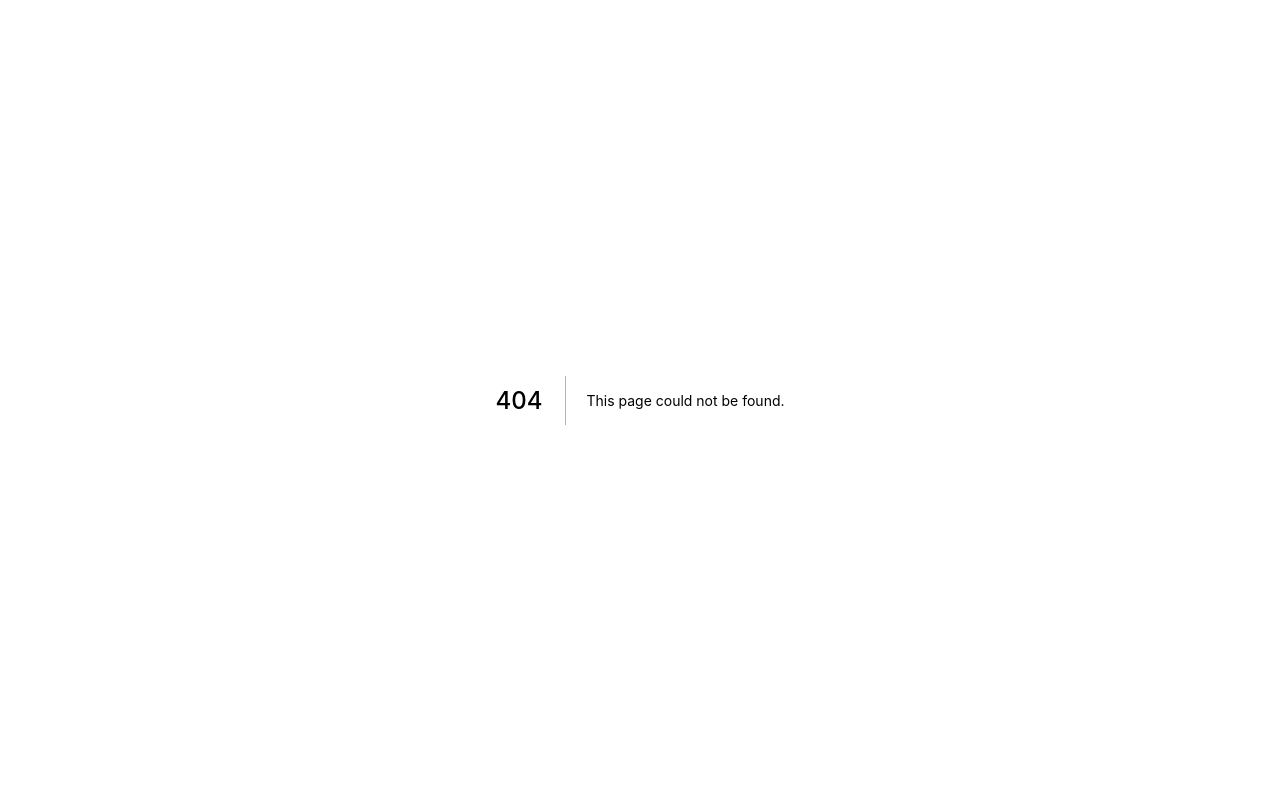
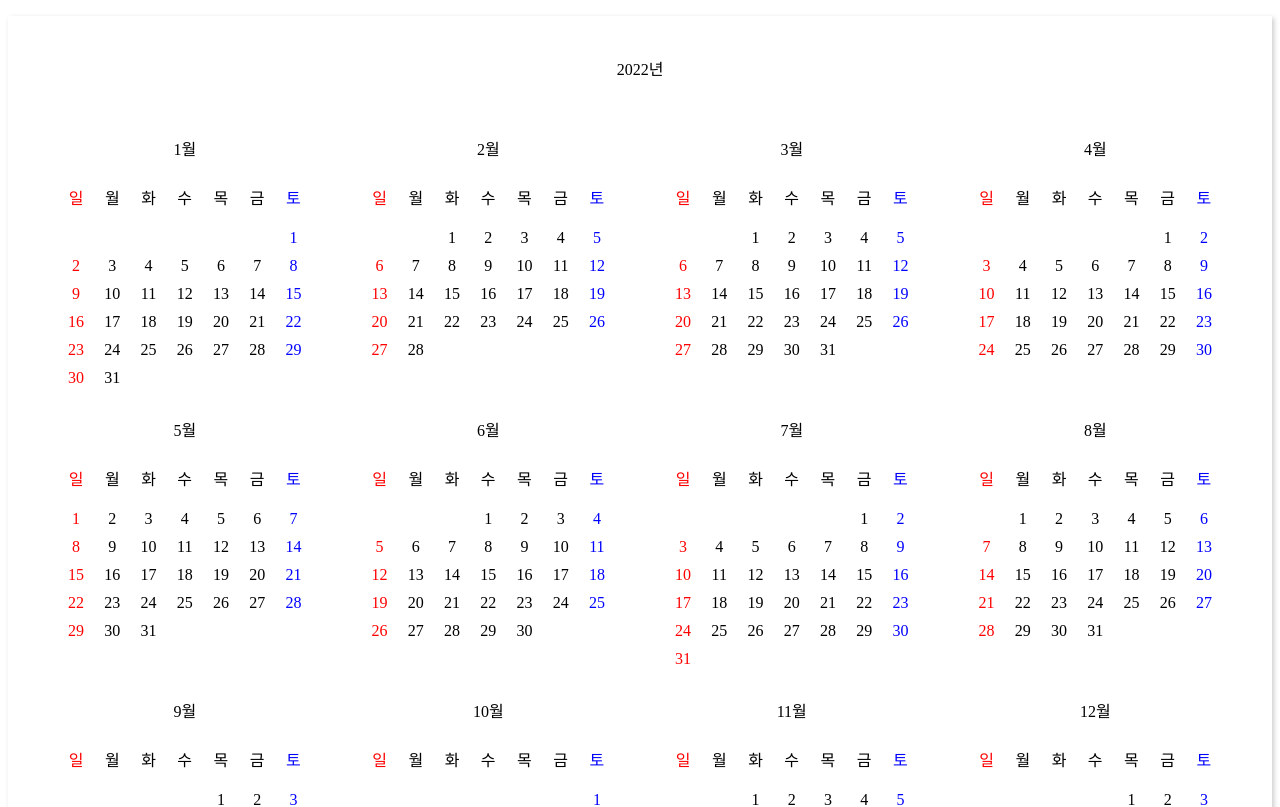
Before and after one commit to ryuheeyoung/next-ts-diary, a Next.js app: page /calendar in a window 1280 px wide. Before the commit this address had no page. Shown: the top 807 px of the page. Built offline with nearby package versions, Linux system fonts and the light colour scheme.

Commit message:
add calendar - change utils   - month, weeks - add pages   - calendar - change es version

```diff
--- /dev/null
+++ b/src/components/calendar/calendar-form.tsx
@@ -0,0 +1,82 @@
+import styled from "styled-components";
+import { MONTH } from "utils/dates/month";
+import { getWeekLabel } from "utils/dates/weeks";
+
+/**
+ * Monthly layout styled
+ */
+const MonthlyLayout = styled.div``;
+/**
+ * Month title styled
+ */
+const MonthTitle = styled.div`
+  cursor: default;
+  text-align: center;
+  padding-bottom: 1.25em;
+`;
+/**
+ * weeks name layout styled
+ */
+const WeekNameLayout = styled.div`
+  display: grid;
+  grid-template-columns: auto auto auto auto auto auto auto;
+  text-align: center;
+  cursor: default;
+  &.title {
+    padding-bottom: 10px;
+  }
+  & div {
+    padding: 5px;
+    &:nth-child(1),
+    &:nth-child(7n + 1) {
+      color: red;
+    }
+    &:nth-child(7n) {
+      color: blue;
+    }
+    &:hover {
+      &:not(.noHover) {
+        background: #e6e6e6;
+      }
+    }
+  }
+`;
+
+/**
+ * calendar-form component props types
+ */
+type PropsType = {
+  m: string;
+  dates: number[];
+};
+
+/**
+ * get weeks name
+ * @param {LangType} lang language type
+ * @returns {string[]} weeks array
+ */
+const wkTitle: string[] = getWeekLabel(0);
+
+const CalendarForm = ({ m, dates }: PropsType) => {
+  return (
+    <MonthlyLayout>
+      <MonthTitle>{MONTH[m] + 1}월</MonthTitle>
+      <WeekNameLayout className="title">
+        {wkTitle.map((nm, i) => (
+          <div key={i} className="noHover">
+            {nm}
+          </div>
+        ))}
+      </WeekNameLayout>
+      <WeekNameLayout>
+        {dates.map((d, i) => (
+          <div key={`${m}-${d}-${i}`} className={!d ? "noHover" : ""}>
+            {d || ""}
+          </div>
+        ))}
+      </WeekNameLayout>
+    </MonthlyLayout>
+  );
+};
+
+export default CalendarForm;
--- /dev/null
+++ b/src/pages/calendar.tsx
@@ -0,0 +1,81 @@
+import CalendarForm from "components/calendar/calendar-form";
+import { useMemo } from "react";
+import styled from "styled-components";
+import { getFirstDate, getLastDate, MONTH } from "utils/dates/month";
+
+/**
+ * calendar layout styled
+ */
+const CalendarLayout = styled.div`
+  width: 100%;
+  height: 100%;
+  margin: 0;
+  padding: 0;
+  border-color: #e6e6e6;
+  box-shadow: 2px 2px 5px #ccc;
+`;
+/**
+ * calendar year title styled
+ */
+const CalendarYear = styled.p`
+  text-align: center;
+  padding: 2.5em;
+  cursor: default;
+`;
+/**
+ * calendar > monthly outter styled
+ */
+const MonthlyLayout = styled.div`
+  display: grid;
+  grid-template-columns: auto auto auto auto;
+  grid-gap: 25px 50px;
+  padding: 0 50px 50px;
+`;
+
+type MonthlyType = {
+  [k: string]: number[];
+};
+
+const year = new Date().getFullYear(); // current years
+const month_list = Object.keys(MONTH); // all month list
+
+const Calendar = () => {
+  /**
+   * 해당연월별 날짜배열 구하기
+   * @returns 날짜배열
+   */
+  const getMonthly = (): MonthlyType => {
+    let mth: MonthlyType = Object.fromEntries(month_list.map((m) => [m, []]));
+    month_list.forEach((m) => {
+      const firstDate = getFirstDate(year, MONTH[m]);
+      const lastDate = getLastDate(year, MONTH[m]);
+
+      const emptyCnt = firstDate.getDay();
+      let tmpMonth: number[] = [];
+      for (let i = 0; i < emptyCnt; i++) {
+        tmpMonth.push(0);
+      }
+      const dateCnt = lastDate.getDate();
+      for (let i = 1; i <= dateCnt; i++) {
+        tmpMonth.push(i);
+      }
+      mth[m] = [...tmpMonth];
+    });
+    return mth;
+  };
+
+  const monthly: { [k: string]: number[] } = useMemo(getMonthly, []); // 연월별 날짜배열 변수
+
+  return (
+    <CalendarLayout>
+      <CalendarYear>{year}년</CalendarYear>
+      <MonthlyLayout>
+        {month_list.map((m) => (
+          <CalendarForm m={m} dates={monthly[m]} />
+        ))}
+      </MonthlyLayout>
+    </CalendarLayout>
+  );
+};
+
+export default Calendar;
--- a/src/pages/index.tsx
+++ b/src/pages/index.tsx
@@ -1,4 +1,3 @@
-import Calendar from "components/calendar";
 import styled from "styled-components";
 
 const Title = styled.h1`
@@ -10,7 +9,6 @@ export default function Home() {
   return (
     <>
       <Title>My page</Title>
-      <Calendar />
     </>
   );
 }
--- /dev/null
+++ b/src/utils/dates/month.ts
@@ -0,0 +1,44 @@
+/**
+ * 월 데이터
+ */
+export const MONTH: {[k: string]: number} = {
+	jan: 0,
+	feb: 1,
+	mar: 2,
+	apr: 3,
+	may: 4,
+	jun: 5,
+	jul: 6,
+	aug: 7,
+	oct: 8,
+	sep: 9,
+	nov: 10,
+	dec: 11
+}
+export type MonthType = typeof MONTH[keyof typeof MONTH];	// 월데이터 타입
+
+/**
+ * 특정연월 첫날짜 가져오기
+ * @param y current fullYear
+ * @param m current month
+ * @returns first date
+ */
+export const getFirstDate = (y: number|string, m: MonthType): Date => {
+	const date = new Date();
+	date.setFullYear(+y);
+	date.setMonth(m, 1);
+	return date;
+}
+
+/**
+ * 특정연월 마지막날짜 가져오기
+ * @param y current fullYear
+ * @param m current month
+ * @returns last date
+ */
+export const getLastDate = (y: number|string, m: MonthType): Date => {
+	const date = new Date();
+	date.setFullYear(+y);
+	date.setMonth(m+1, 0);
+	return date;
+}
--- /dev/null
+++ b/src/utils/dates/weeks.ts
@@ -0,0 +1,37 @@
+/**
+ * 언어 데이터
+ */
+export const LANGUAGE = {
+	kr: 0,
+	en: 1,
+	ch: 2
+}
+export type LangType = typeof LANGUAGE[keyof typeof LANGUAGE] | string;	// 언어 데이터 타입
+
+/**
+ * 요일 데이터
+ */
+export const DAY = {
+	sun: 0,
+	mon: 1,
+	tue: 2,
+	wed: 3,
+	thu: 4,
+	fri: 5,
+	sat: 6
+}
+export type DayType = typeof DAY[keyof typeof DAY] | string;  // 요일 데이터 타입
+
+/**
+ * 언어별 요일값 가져오기
+ * @param lang 언어 타입
+ * @returns 언어별 요일 배열
+ */
+export const getWeekLabel = (lang: LangType = LANGUAGE.kr): string[] => {
+    switch(lang) {
+        case LANGUAGE.kr: return ['일', '월', '화', '수', '목', '금', '토'];
+        case LANGUAGE.en: return ['Sun', 'Mon', 'Tue', 'Wed', 'Thu', 'Fri', 'Sat'];
+        case LANGUAGE.ch: return ['日', '月', '火', '水', '木', '金', '土'];
+        default: return ['일', '월', '화', '수', '목', '금', '토'];
+    }
+}
--- a/tsconfig.json
+++ b/tsconfig.json
@@ -5,7 +5,7 @@
     "jsx": "preserve",
     "lib": [
       "dom",
-      "es2017"
+      "es2019"
     ],
     "moduleResolution": "node",
     "allowJs": true,
```
Also changed, not shown: src/components/calendar.tsx (deleted, +0 -25 lines), src/utils/models/weeks.ts (deleted, +0 -14 lines).
